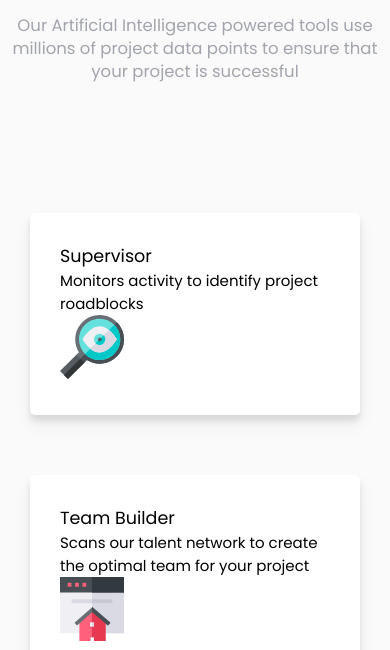
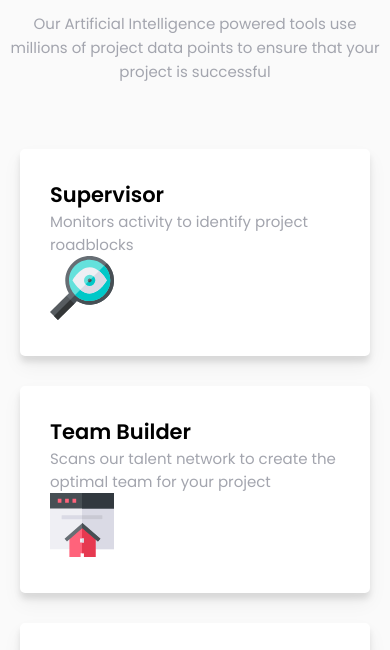
Before and after one commit to webdevdjm/FE-mentor-four-card-featured-section-challenge, a plain HTML site: page index.html in a window 390 px wide. Shown: the part 193-843 px from the top of the page. Drawn offline with Linux system fonts and the light colour scheme.

Commit message:
Mobile mainly done

```diff
--- a/scss/main.scss
+++ b/scss/main.scss
@@ -38,12 +38,13 @@ $very-light-gray: hsl(0, 0%, 98%);
 body {
   background-color: $very-light-gray;
   font-family: 'Poppins', sans-serif;
+
 }
 
 header {
   text-align: center;
   max-width: 380px;
-  margin: 100px auto;
+  margin: 100px auto 50px auto;
 
   h1 {
     font-weight: 200;
@@ -54,17 +55,17 @@ header {
   }
   p.lead {
     margin-top: 1em;
+    line-height: 1.6;
     color: $grayish-blue;
-    font-size: 1.1rem;
-    line-height: 1.4;
   }
 }
 
 main {
   display: flex;
   flex-wrap: wrap;
-  max-width: 1120px;
+  max-width: 1140px;
   margin: 0 auto;
+  justify-content: center;
 
   .card {
     background-color: #fff;
@@ -72,6 +73,15 @@ main {
     border-radius: 5px;
     padding: 30px;
     width: 350px;
-    margin: 30px;
+    margin: 15px;
+
+    h3 {
+      font-weight: 600;
+      font-size: 1.4rem;
+    }
+
+    .card-text {
+      color: $grayish-blue;
+    }
   }
 }
```
Also changed, not shown: css/main.min.css, 1 other file.
